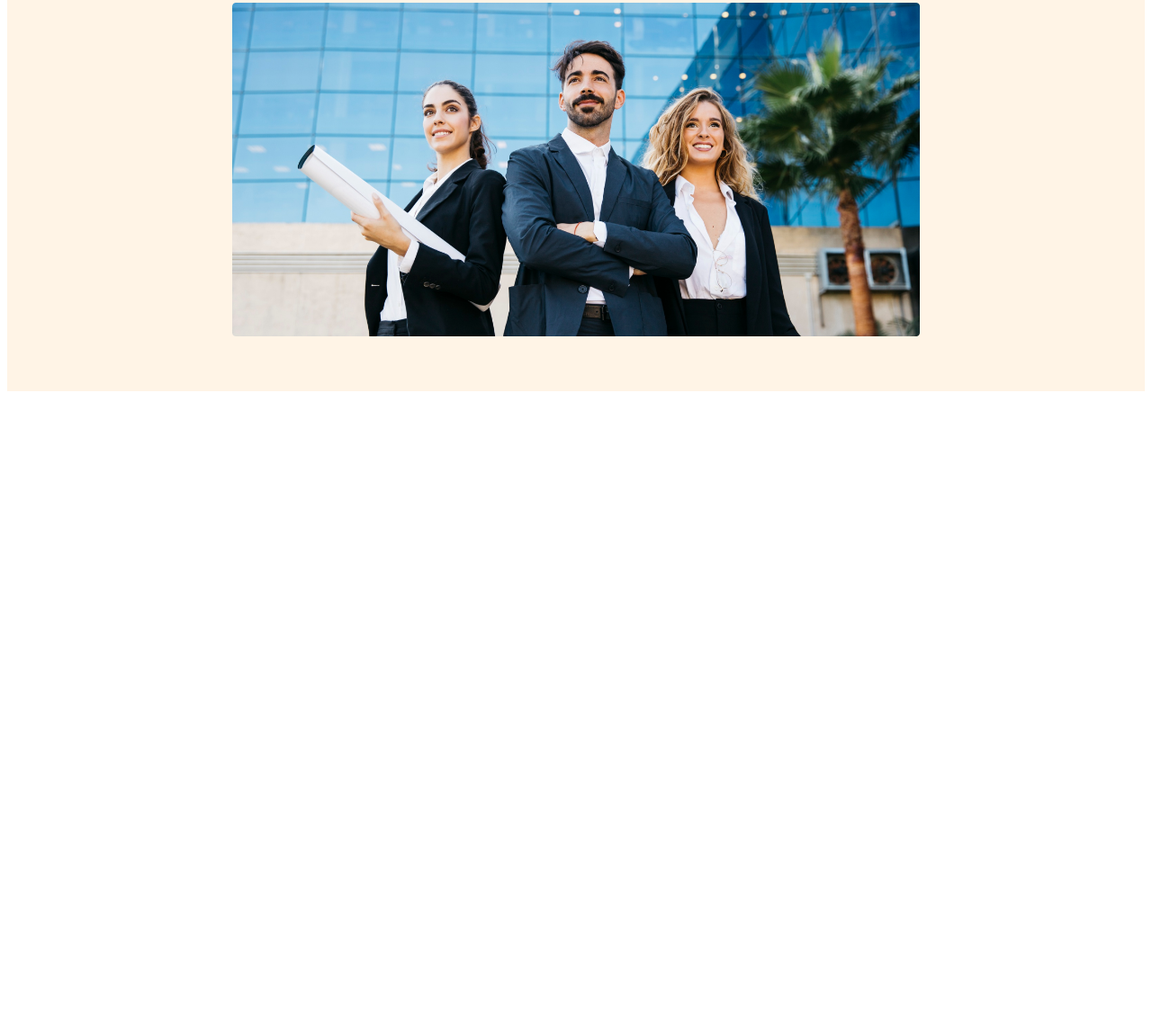
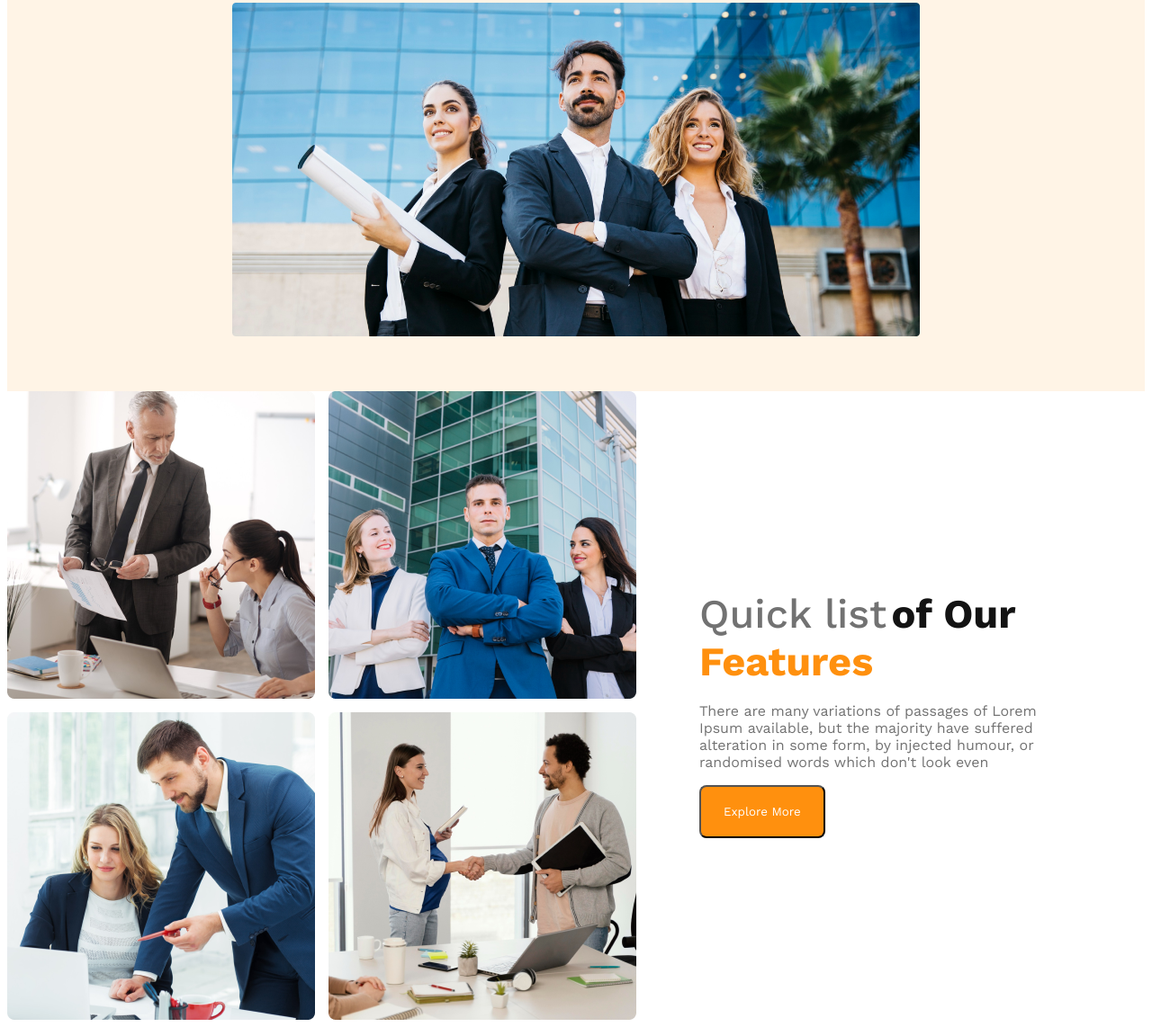
Before and after one commit to stkmehedi/a3-architects-website, a plain HTML site: page index.html in a window 1280 px wide. Shown: the part 832-1974 px from the top of the page at 90% size. Before the commit the page ends 1275 px from the top, so only its background shows below. Drawn offline with nearby package versions, Linux system fonts and the light colour scheme.

Commit message:
teem-content

```diff
--- a/index.html
+++ b/index.html
@@ -36,7 +36,20 @@
     </header>
     <!-- header end -->
     <main>
-
+        <!-- teem <section start -->
+            <section class="teem-container">
+                <div class="teem-img-container">
+                    <img src="images/team1.png" alt="">
+                    <img src="images/team2.png" alt="">
+                    <img src="images/team3.png" alt="">
+                    <img src="images/team4.png" alt="">
+                </div>
+                <div class="teem-content">
+                    <h3 class="teem-title"><span class="quick-list">Quick list</span> <span class="of-our">of Our</span> <span class="features">Features</span></h3>
+                    <p class="banner-description">There are many variations of passages of Lorem Ipsum available, but the majority have suffered alteration in some form, by injected humour, or randomised words which don't look even</p>
+                    <button class="btn-primary">Explore More</button>
+                </div>
+            </section>
     </main>
     <footer>
 
--- a/style/style.css
+++ b/style/style.css
@@ -3,6 +3,10 @@
 /* shared stylist */
 *{
     font-family: 'Work Sans', sans-serif;
+    }
+
+    .banner-description, {
+        color: #727272;
     }
 
     .btn-primary{
@@ -77,20 +81,76 @@ nav li a{
 /* header banner-container end */
 
 /* header resonsive */
+
+
+/* main style */
+main{
+    max-width: 1400px;
+    margin: auto;
+}
+/* teem style */
+.teem-container{
+    display: flex;
+    align-items: center;
+}
+.teem-img-container{
+    display: grid;
+    grid-template-columns: repeat(2, 1fr);
+    gap: 15px;
+}
+.teem-content .of-our{
+    font-weight: 700;
+    font-size: 45px;
+    color: #131313;
+}
+.teem-content .quick-list{
+    font-size: 45px;
+    font-weight: 500;
+    color: #727272;
+
+}
+.teem-content .features{
+    color: #FF900E;
+    font-size: 45px;
+    font-weight: 700;
+}
+.teem-content{
+    padding-left: 70px;
+    padding-right: 70px;
+
+}
+/* mobile scrin responsive */
 @media screen and (max-width:576px) {
     header{
         padding: 20px;
     }
-    nav {
+    nav,
+    .teem-container{
         flex-direction: column;
     }
+    .teem-container{
+        flex-direction: column;
+    }
+
+    .teem-img-container{
+        grid-template-columns: 1fr;
+    }
+    .teem-content {
+        padding-left: 20px;
+        padding-right: 20px;
+    }
 }
-
+/* midium scrin responsive */
 @media screen and (min-width:567px) and (max-width:960px) {
     header{
         padding: 50px;
     }
-    nav {
+    nav,
+    .teem-container {
         flex-direction: column;
     }
+    .teem-content {
+        padding-left: 50px;
+        padding-right: 50px;
+    }
 }
```
